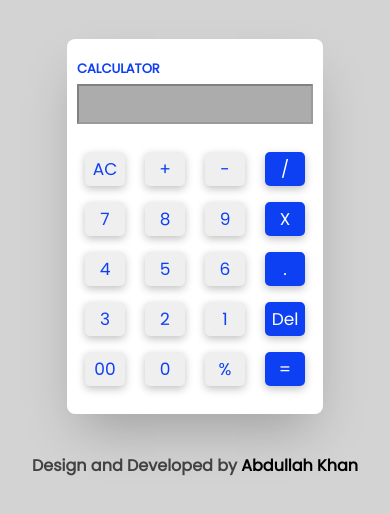
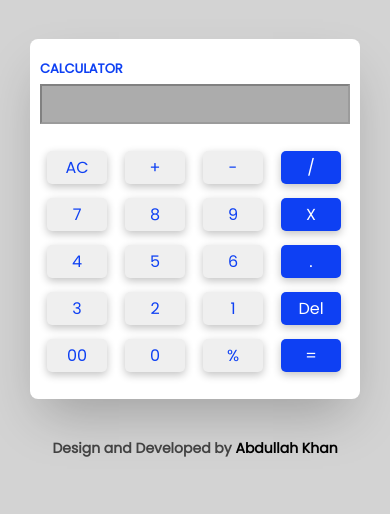
Before and after one commit to Abdullah-Akram436/calculator.github.io, a plain HTML site: page index.html in a window 390 px wide. Drawn offline with Linux system fonts and the light colour scheme.

Commit message:
Update style.css

```diff
--- a/style.css
+++ b/style.css
@@ -70,18 +70,17 @@ footer p span a{
     color: black;
 }
 
-/* @media only screen and (max-width: 768px){
+ @media only screen and (max-width: 768px){
     .container{
-        width: 230px;
+        width: 330px;
     }
     .buttons button{
         font-size: 16px;
-        width: 33px;
+        width: 60px;
         border-radius: 5px;
         padding: 4px;
-        margin: 8px;
+        margin: 7px;
     }
     footer p{
-        font-size: 13px;
+        font-size: 14px;
     }
-} */
```
